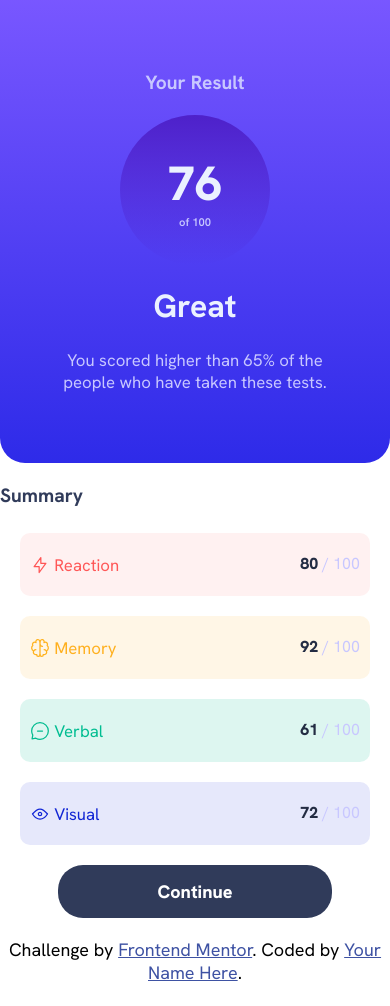
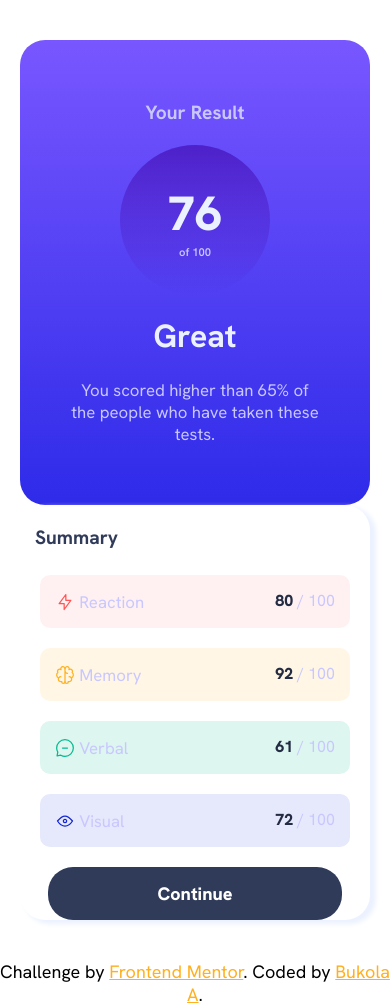
Before and after one commit to PuckerFace/result-summary, a plain HTML site: page index.html in a window 390 px wide. Before the commit the page ends 984 px from the top, so only its background shows below. Drawn offline with Linux system fonts and the light colour scheme.

Commit message:
redesigned everything and made it responsive

```diff
--- a/index.html
+++ b/index.html
@@ -14,10 +14,10 @@
 
 </head>
 <body>
-  <div class="container">
+
     <div class="card row">
       <div class="card__blue col">
-        <h2>
+        <h2 class="center">
           Your Result
         </h2>
         <div class="circle">
@@ -91,10 +91,10 @@
       </button>
     </div>
   </div>
-  </div>
+
   <div class="attribution">
     Challenge by <a href="https://www.frontendmentor.io?ref=challenge" target="_blank">Frontend Mentor</a>.
-    Coded by <a href="#">Your Name Here</a>.
+    Coded by <a href="#">Bukola A</a>.
   </div>
 </body>
 </html>
--- a/style.css
+++ b/style.css
@@ -1,33 +1,5 @@
-/*
-Primary
-Light red: hsl(0, 100%, 67%)
-Orangey yellow: hsl(39, 100%, 56%)
-Green teal: hsl(166, 100%, 37%)
-Cobalt blue: hsl(234, 85%, 45%)
 
-Gradients
- Light slate blue (background): hsl(252, 100%, 67%)Light royal blue (background): hsl(241, 81%, 54%) Violet blue (circle): hsla(256, 72%, 46%, 1)
- Persian blue (circle): hsla(241, 72%, 46%, 0)
-
-Neutral
- White: hsl(0, 0%, 100%)
- Pale blue: hsl(221, 100%, 96%)
- Light lavender: hsl(241, 100%, 89%)
- Dark gray blue: hsl(224, 30%, 27%) */
-*{
-    box-sizing: border-box;
-    margin: 0;
-    padding: 0;
-    font-family: Hanken Grotesk, sans-serif;
-}
-.attribution{
-    font-size: 18px;
-    text-align: center;
-}
-.attribution a {
-    color: hsl(228, 45%, 44%);
-}
-h2{
+/* h2{
     font-size: 1.2rem;
     text-align: center;
     margin-bottom: 20px;
@@ -48,13 +20,23 @@ h1{
 p{
     font-size: 1.05rem;
 }
-/* Styling for blue card */
+
 .card__blue{
     background-image: linear-gradient(hsl(252, 100%, 67%), hsl(241, 81%, 54%));
     color: hsl(241, 100%, 89%);
-    padding: 70px 50px;
-    border-bottom-left-radius: 25px;
-    border-bottom-right-radius: 25px;
+
+
+
+}
+.container{
+
+}
+.col{
+    width: 100%;
+        max-width: 450px;
+        margin: 40px auto;
+        padding: 50px;
+        border-radius: 25px;
 }
 .card__blue p{
     text-align: center;
@@ -79,7 +61,7 @@ p{
     color: hsl(221, 100%, 96%);
     font-weight: 800;
 }
-/* Styling for white card */
+
 .card__white{
     background-color: hsl(0, 0%, 100%);
     color: hsl(241, 100%, 89%);
@@ -180,3 +162,192 @@ button{
     padding: 15px 80px;
 }
 }
+
+ */
+
+
+
+
+
+
+ :root{
+    --light-red: hsl(0, 100%, 67%);
+    --orange-yellow: hsl(39, 100%, 56%);
+    --blue-teal: hsl(166, 100%, 37%);
+    --cobalt-blue: hsl(234, 85%, 45%);
+    /* Gradients */
+    --background-gradient: linear-gradient( hsl(252, 100%, 67%), hsl(241, 81%, 54%));
+    --circle-gradient: linear-gradient(hsla(256, 72%, 46%, 1),hsla(241, 72%, 46%, 0));
+    /* Neutral */
+    --white: hsl(0, 0%, 100%);
+    --pale-blue: hsl(221, 100%, 96%);
+    --lavender: hsl(241, 100%, 89%);
+    --gray-blue: hsl(224, 30%, 27%);
+    /* edited colours */
+    --red: hsla(0, 100%, 67%, 0.082);
+    --yellow: hsla(39, 100%, 56%, 0.11);
+    --teal: hsla(166, 100%, 37%, 0.135);
+    --blue: hsla(234, 85%, 45%, 0.103);
+ }
+ * {
+     box-sizing: border-box;
+     margin: 0;
+     padding: 0;
+     font-family: Hanken Grotesk, sans-serif;
+ }
+ .attribution {
+     font-size: 18px;
+     text-align: center;
+ }
+ .attribution a {
+     color: var(--orange-yellow);
+ }
+ .card{
+    margin: 20px;
+ }
+ /* Styling for blue card */
+ .card__blue {
+     background-image: var(--background-gradient);
+     color: var(--lavender);
+     padding: 60px 50px;
+     width: 100%;
+     max-width: 400px;
+     margin: 40px auto 0px auto;
+    border-radius: 25px;
+ }
+ h1 {
+     color: var(--pale-blue);
+     text-align: center;
+     margin-top: 20px;
+     margin-bottom: 22px;
+ }
+ h2 {
+     font-size: 1.2rem;
+
+     margin-bottom: 20px;
+     font-weight: 700;
+ }
+ .center{
+    text-align: center;
+ }
+ .dark_blue {
+     color: var(--gray-blue);
+     padding-top: 20px;
+     margin-bottom: 25px;
+     margin-left: 15px;
+ }
+ p {
+     font-size: 1.05rem;
+ }
+ .card__blue p {
+     text-align: center;
+ }
+ .circle {
+     margin: auto;
+     display: flex;
+     height: 150px;
+     width: 150px;
+     justify-content: center;
+     align-items: center;
+     text-align: center;
+     border-radius: 50%;
+     background-image: var(--circle-gradient);
+ }
+.circle p {
+    font-size: 0.7rem;
+    font-weight: 600;
+}
+.big__num {
+    font-size: 3rem;
+    color: var(--pale-blue);
+    font-weight: 800;
+}
+/* Styling for white card */
+.card__white {
+    background-color: var(--white);
+    color: var(--lavender);
+    border-radius: 25px;
+    box-shadow: 5px 3px 5px 1px hsl(221, 100%, 96%);
+    margin: 0px auto 40px auto;
+    width: 100%;
+    max-width: 400px;
+}
+.reaction {
+    background-color: var(--red);
+}
+.memory {
+    background-color: var(--yellow);
+}
+.verbal {
+    background-color: var(--teal);
+}
+.visual {
+    background-color: var(--blue) ;
+}
+.reaction,
+.memory,
+.verbal,
+.visual {
+    padding: 15px;
+    border-radius: 10px;
+    display: flex;
+    margin: 20px;
+    justify-content: space-between;
+}
+.dark_blue_p {
+    color: hsl(223, 31%, 20%);
+    font-weight: 800;
+}
+img,
+.red_p,
+.numbers,
+.blue_p,
+.green_p,
+.yellow_p {
+    vertical-align: middle;
+    display: inline-block;
+}
+button {
+    background-color: var(--gray-blue);
+    color: var(--white);
+    margin: auto;
+    text-align: center;
+    font-weight: 800;
+    font-size: 18px;
+    display: block;
+    padding: 15px 110px;
+    border: none;
+    outline: none;
+    border-radius: 25px;
+    margin-bottom: 20px;
+}
+button:hover {
+    background-color: hsla(224, 30%, 27%, 0.79);
+    transition: 0.3s ease;
+}
+/* Desktop Design */
+
+@media(min-width:650px){
+    .dark_blue{
+
+    }
+    .row {
+           display: flex;
+        justify-content: center;
+        align-items: center;
+        }
+    .col{
+        margin: 0;
+
+
+    }
+    .container{
+        margin: 0px;
+    }
+    .card__blue{
+
+    }
+    .card__white{
+
+    }
+}
```
